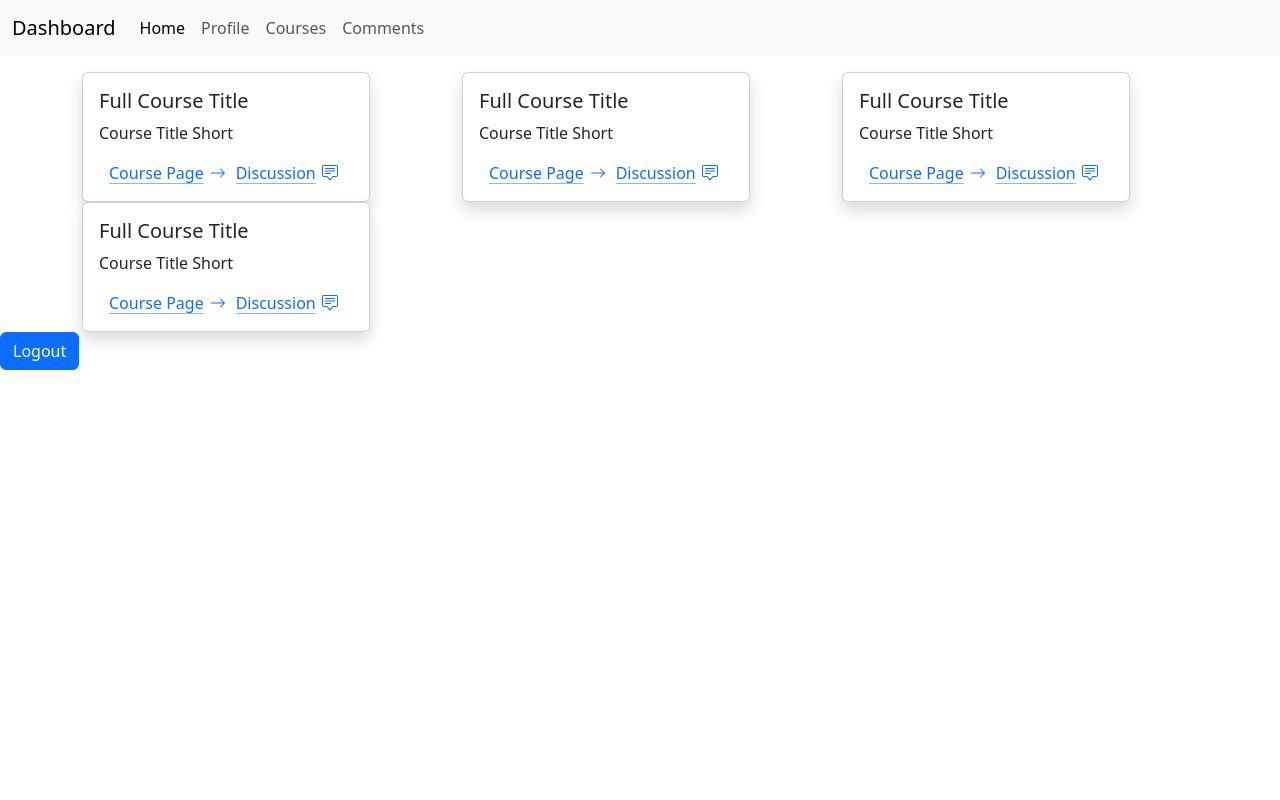
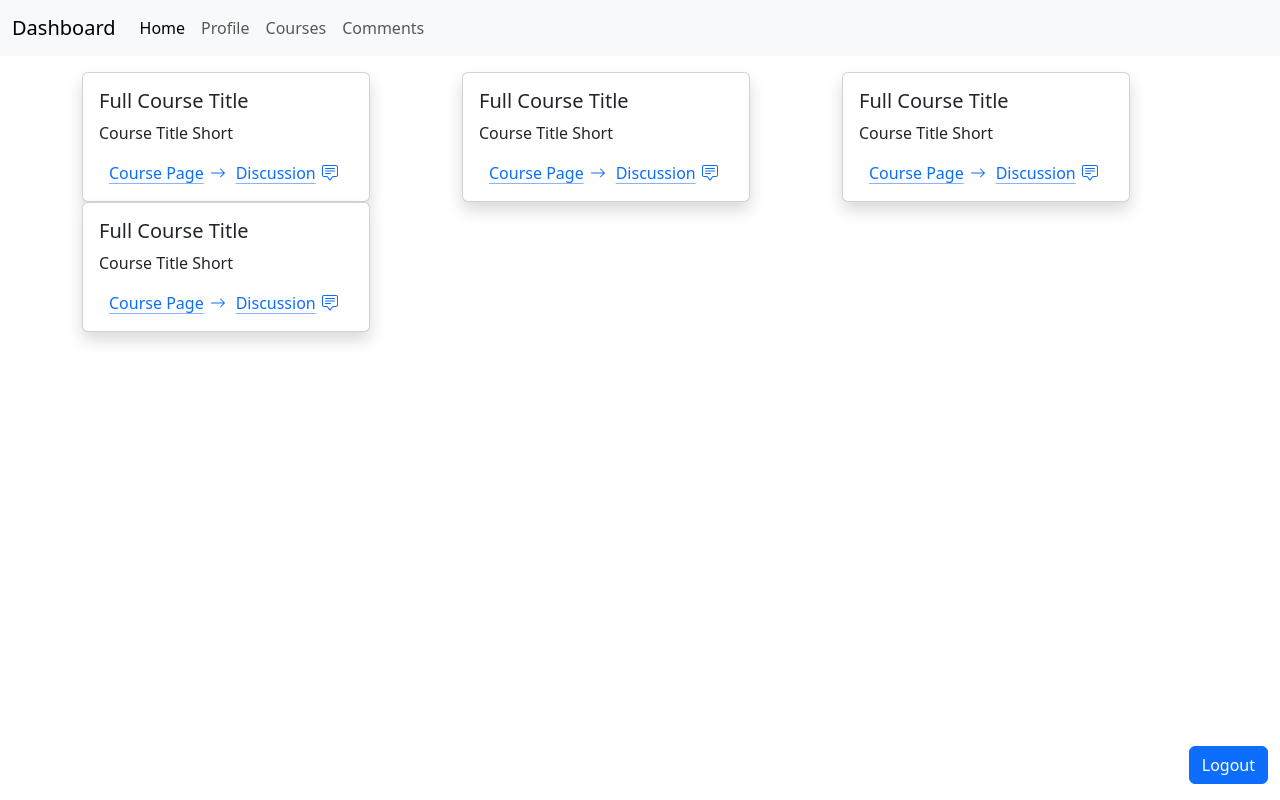
Before and after one commit to micah-eL/course-collab, an Angular app: page / in a window 1280 px wide. Built offline with nearby package versions, Linux system fonts and the light colour scheme; no server answers; sample sign-in values are in the browser's storage.

Commit message:
Changes: -Moved login button to bottom right -It was bothering me.

```diff
--- a/src/app/components/home/home.component.html
+++ b/src/app/components/home/home.component.html
@@ -105,6 +105,10 @@
     </div>
   </div>
 </div>
-<div>
-  <button  class="btn btn-primary" (click)="logout()">Logout</button>
+<div class="container-fluid fixed-bottom mb-3">
+  <div class="row justify-content-end">
+    <div class="col-auto">
+      <button class="btn btn-primary" (click)="logout()">Logout</button>
+    </div>
+  </div>
 </div>
```
